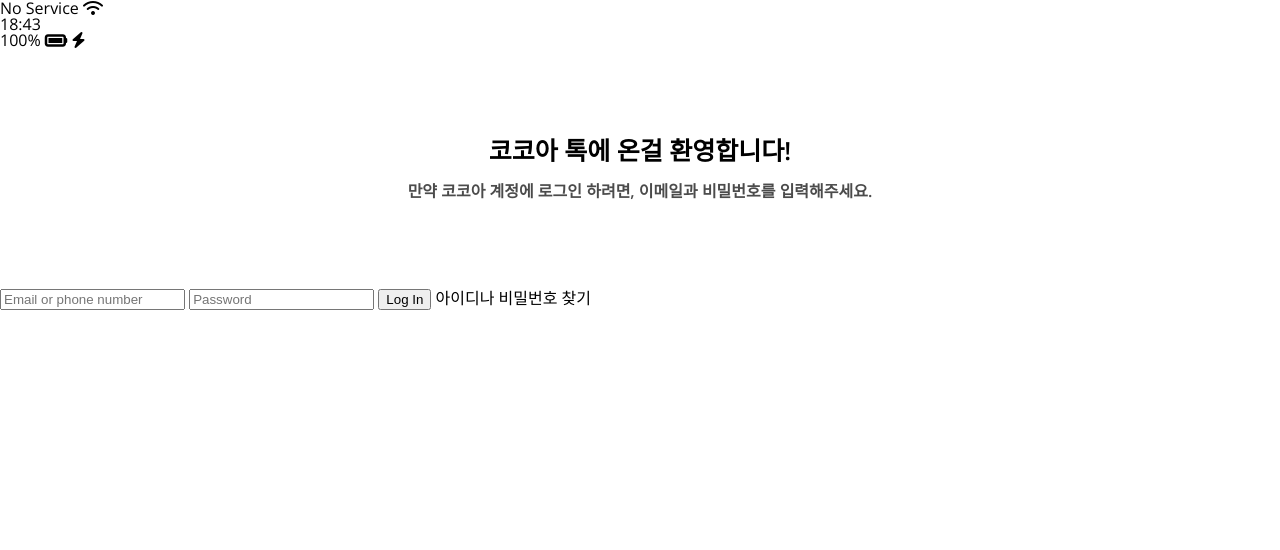
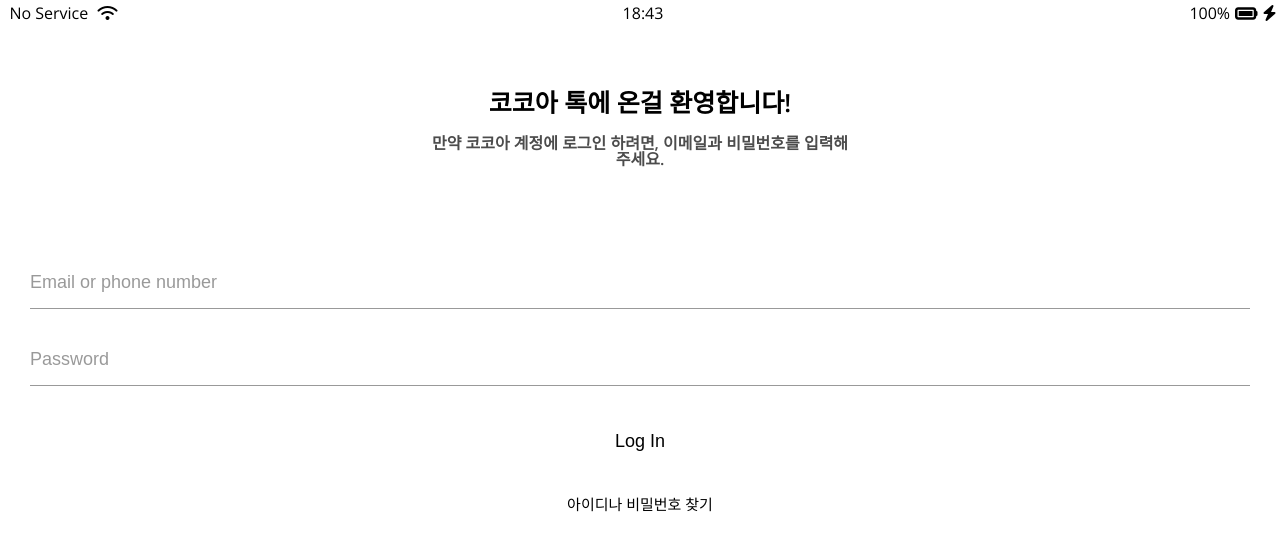
Before and after one commit to wingsong123/kokoa-clone-2023, a plain HTML site: page index.html in a window 1280 px wide. Shown: the top 550 px of the page. Drawn offline with nearby package versions, Linux system fonts and the light colour scheme.

Commit message:
Update styles.css

```diff
--- a/css/styles.css
+++ b/css/styles.css
@@ -3,26 +3,16 @@
 /*이 파일은 css 통합 파일이다.*/
 @import url('https://fonts.googleapis.com/css2?family=Open+Sans:wght@400;600&family=Yellowtail&display=swap');
 @import "reset.css";
-@import "status-bar.css";
+@import "variables.css";
+/*Components(요소)*/
+@import "components/status-bar.css";
+@import "components/nav-bar.css";
+/* Screens(화면) */
+@import "screens/login.css";
 body{
     /* 상단 import 문과 연계해서 폰트지정*/
+ /*이 파일은 통합파일이므로, 모든 스크린에
+ 적용될수 있는 스타일만을 정의한다*/
     font-family: 'Open Sans', sans-serif;
+    height: 1000vh; /*화면길이를 길게 설정*/
 }
-
-.Welcome-header{
-    margin: 90px 0px;
-    text-align: center;
-    display: flex;
-    flex-direction: column;
-    align-items: center;
-    font-weight: 600;
-}
-.Welcome-header__title{
-    margin-bottom: 20px;
-    font-size:25px;
-}
-
-.Welcome-header__texte{
-    width: 60%; /*글자 줄 제한*/
-    opacity: 0.7;/*글자 색깔 회색으로 변경*/
-}
```
